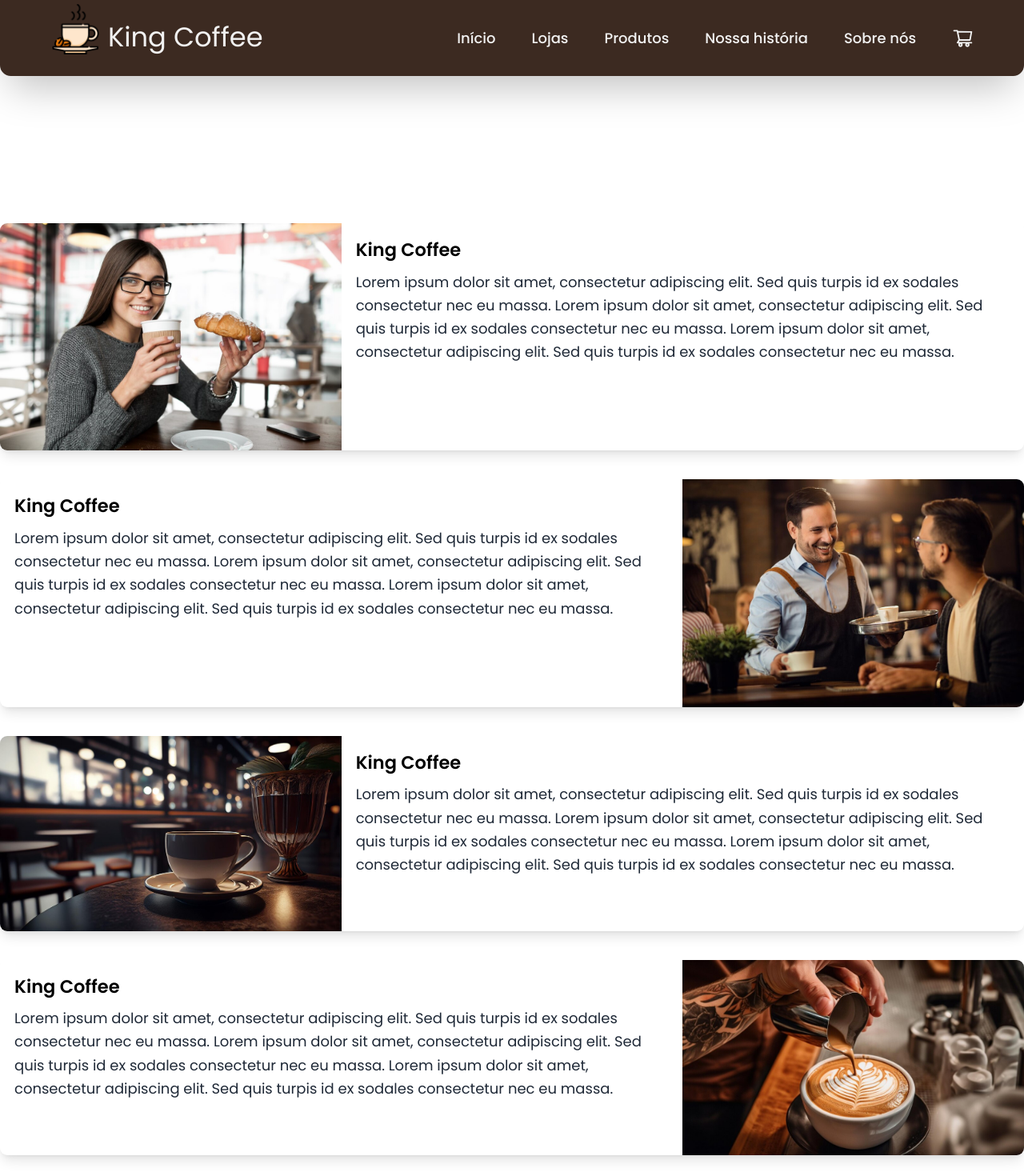
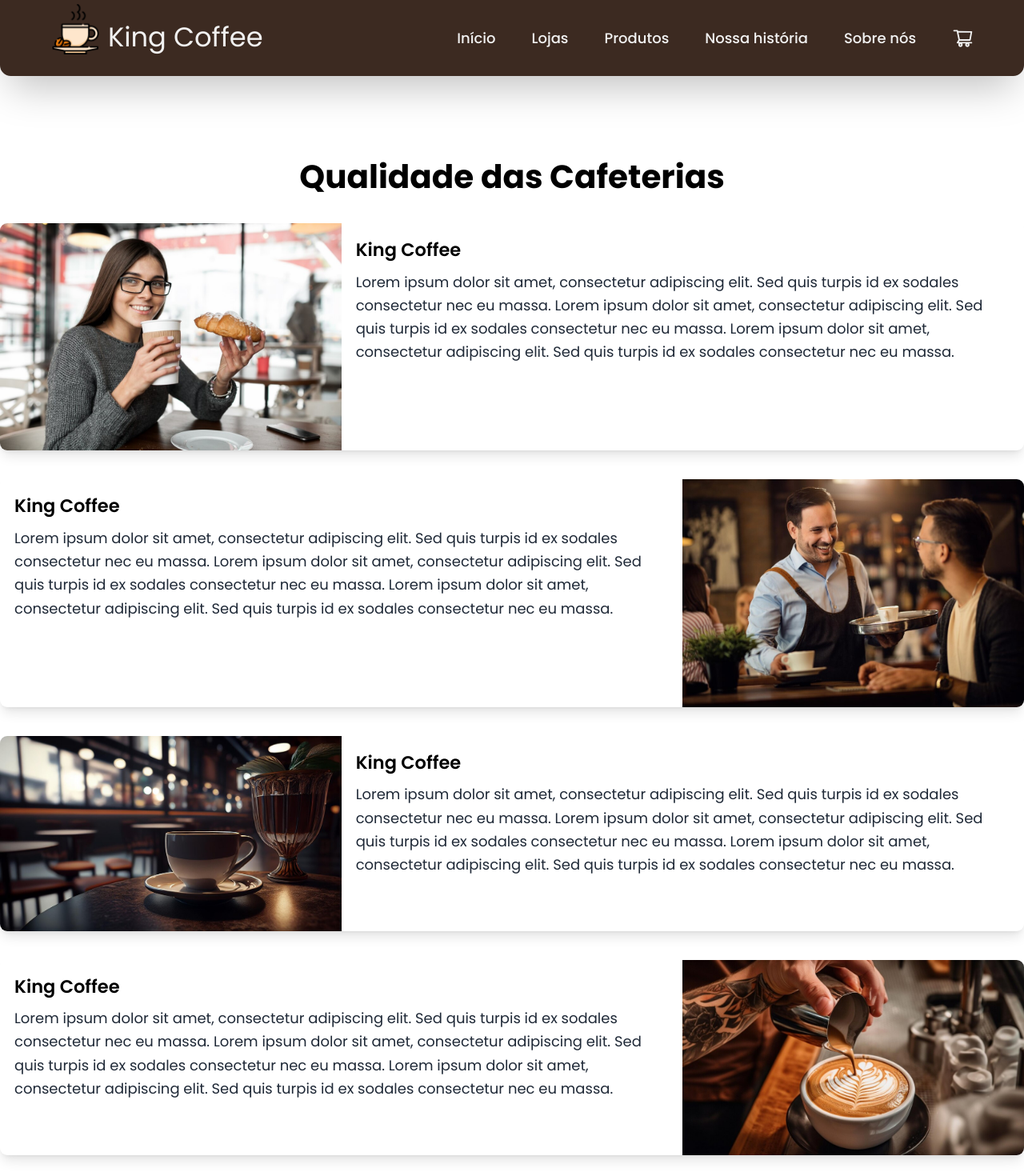
Before and after one commit to GabrielTechd/kingCoffee, a Next.js app: page /sobre in a window 1280 px wide. Shown: the top 1470 px of the page at 80% size. Built offline with nearby package versions, Linux system fonts and the light colour scheme; a web font is replaced by a local one.

Commit message:
confirmação do commit da arrumação da pagina sobre

```diff
--- a/src/app/(pages)/sobre/page.tsx
+++ b/src/app/(pages)/sobre/page.tsx
@@ -1,4 +1,4 @@
-import Estruturas from "@/app/components/lojas/estrutura";
+import Estruturas from "@/app/components/sobre/estrutura";
 import SobreNos from "../../components/sobre/sobre";
 
 export default function Sobre() {
--- /dev/null
+++ b/src/app/components/sobre/estrutura.tsx
@@ -0,0 +1,63 @@
+import React from 'react';
+
+export default function EstruturasSobre() {
+  return (
+    <main>
+      <section className="container text-black mx-auto py-8">
+        <h1 className="text-4xl pt-36 text-black font-bold text-primary mb-8 text-center">Qualidade das Cafeterias</h1>
+        <div className="grid grid-cols-1 gap-8">
+          <div className="rounded-lg bg-white overflow-hidden shadow-lg flex flex-col sm:flex-row">
+            <img src="./historia3.jpg" alt="Cafeteria 1" className="w-full object-cover h-64 sm:w-64 sm:h-auto md:w-1/3 md:h-auto" />
+            <div className="p-4">
+              <h2 className="text-xl font-semibold mb-2">King Coffee</h2>
+              <p className="text-gray-800 leading-relaxed">
+                Lorem ipsum dolor sit amet, consectetur adipiscing elit. Sed quis turpis id ex sodales consectetur nec eu massa.
+                Lorem ipsum dolor sit amet, consectetur adipiscing elit. Sed quis turpis id ex sodales consectetur nec eu massa.
+                Lorem ipsum dolor sit amet, consectetur adipiscing elit. Sed quis turpis id ex sodales consectetur nec eu massa.
+              </p>
+            </div>
+          </div>
+
+          <div className="rounded-lg bg-white overflow-hidden shadow-lg flex flex-col sm:flex-row">
+            <img src="./historia2.jpg" alt="Cafeteria 2" className="w-full sm:hidden object-cover h-64 sm:w-64 sm:h-auto md:w-1/3 md:h-auto" />
+            <div className="p-4">
+              <h2 className="text-xl font-semibold mb-2">King Coffee</h2>
+              <p className="text-gray-800 leading-relaxed">
+                Lorem ipsum dolor sit amet, consectetur adipiscing elit. Sed quis turpis id ex sodales consectetur nec eu massa.
+                Lorem ipsum dolor sit amet, consectetur adipiscing elit. Sed quis turpis id ex sodales consectetur nec eu massa.
+                Lorem ipsum dolor sit amet, consectetur adipiscing elit. Sed quis turpis id ex sodales consectetur nec eu massa.
+              </p>
+            </div>
+            <img src="./historia2.jpg" alt="Cafeteria 2" className="w-full hidden sm:flex object-cover h-64 sm:w-64 sm:h-auto md:w-1/3 md:h-auto" />
+          </div>
+
+          <div className="rounded-lg bg-white overflow-hidden shadow-lg flex flex-col sm:flex-row">
+            <img src="./copocafe.jpg" alt="Cafeteria 3" className="w-full object-cover h-64 sm:w-64 sm:h-auto md:w-1/3 md:h-auto" />
+            <div className="p-4">
+              <h2 className="text-xl font-semibold mb-2">King Coffee</h2>
+              <p className="text-gray-800 leading-relaxed">
+                Lorem ipsum dolor sit amet, consectetur adipiscing elit. Sed quis turpis id ex sodales consectetur nec eu massa.
+                Lorem ipsum dolor sit amet, consectetur adipiscing elit. Sed quis turpis id ex sodales consectetur nec eu massa.
+                Lorem ipsum dolor sit amet, consectetur adipiscing elit. Sed quis turpis id ex sodales consectetur nec eu massa.
+              </p>
+            </div>
+          </div>
+
+          <div className="rounded-lg bg-white overflow-hidden shadow-lg flex flex-col sm:flex-row">
+            <img src="./historia1.jpg" alt="Cafeteria 2" className="w-full sm:hidden object-cover h-64 sm:w-64 sm:h-auto md:w-1/3 md:h-auto" />
+            <div className="p-4">
+              <h2 className="text-xl font-semibold mb-2">King Coffee</h2>
+              <p className="text-gray-800 leading-relaxed">
+                Lorem ipsum dolor sit amet, consectetur adipiscing elit. Sed quis turpis id ex sodales consectetur nec eu massa.
+                Lorem ipsum dolor sit amet, consectetur adipiscing elit. Sed quis turpis id ex sodales consectetur nec eu massa.
+                Lorem ipsum dolor sit amet, consectetur adipiscing elit. Sed quis turpis id ex sodales consectetur nec eu massa.
+              </p>
+            </div>
+            <img src="./historia1.jpg" alt="Cafeteria 2" className="w-full hidden sm:flex object-cover h-64 sm:w-64 sm:h-auto md:w-1/3 md:h-auto" />
+          </div>
+        </div>
+
+      </section>
+    </main>
+  );
+}
```
